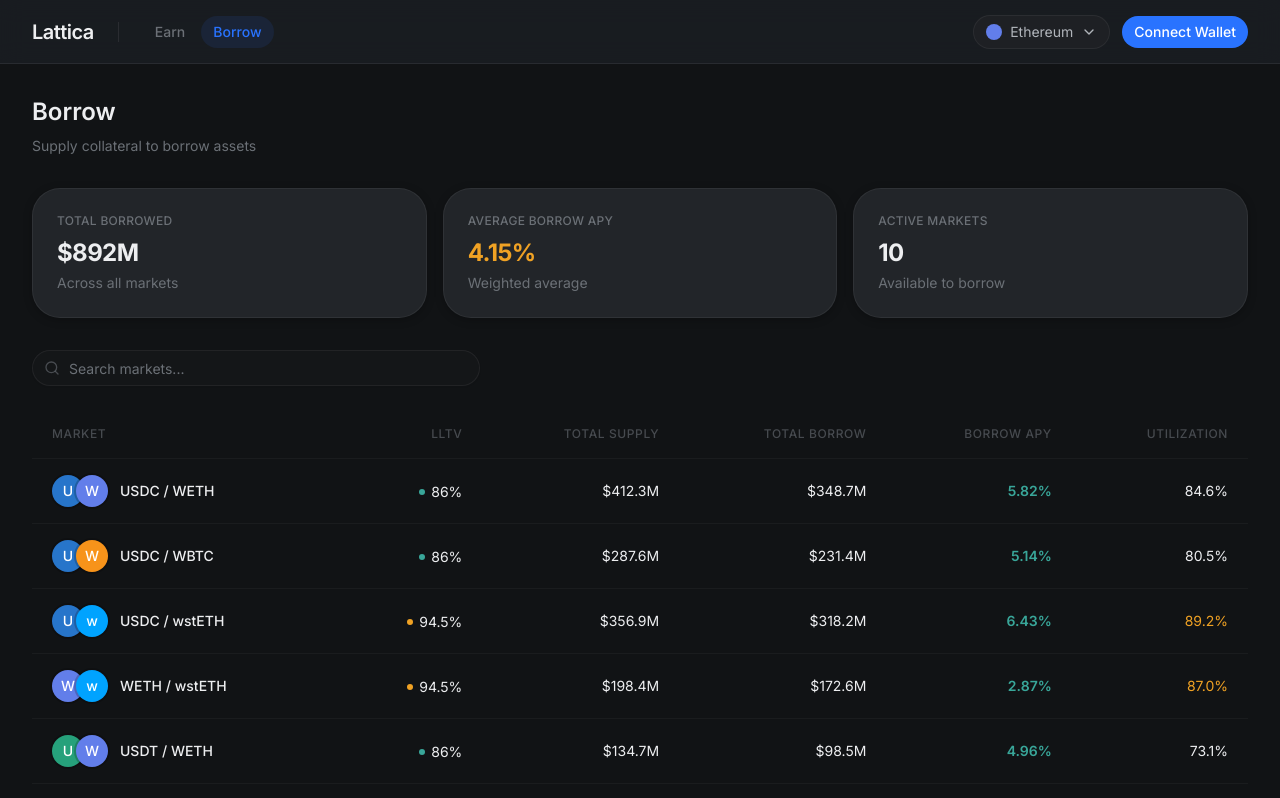
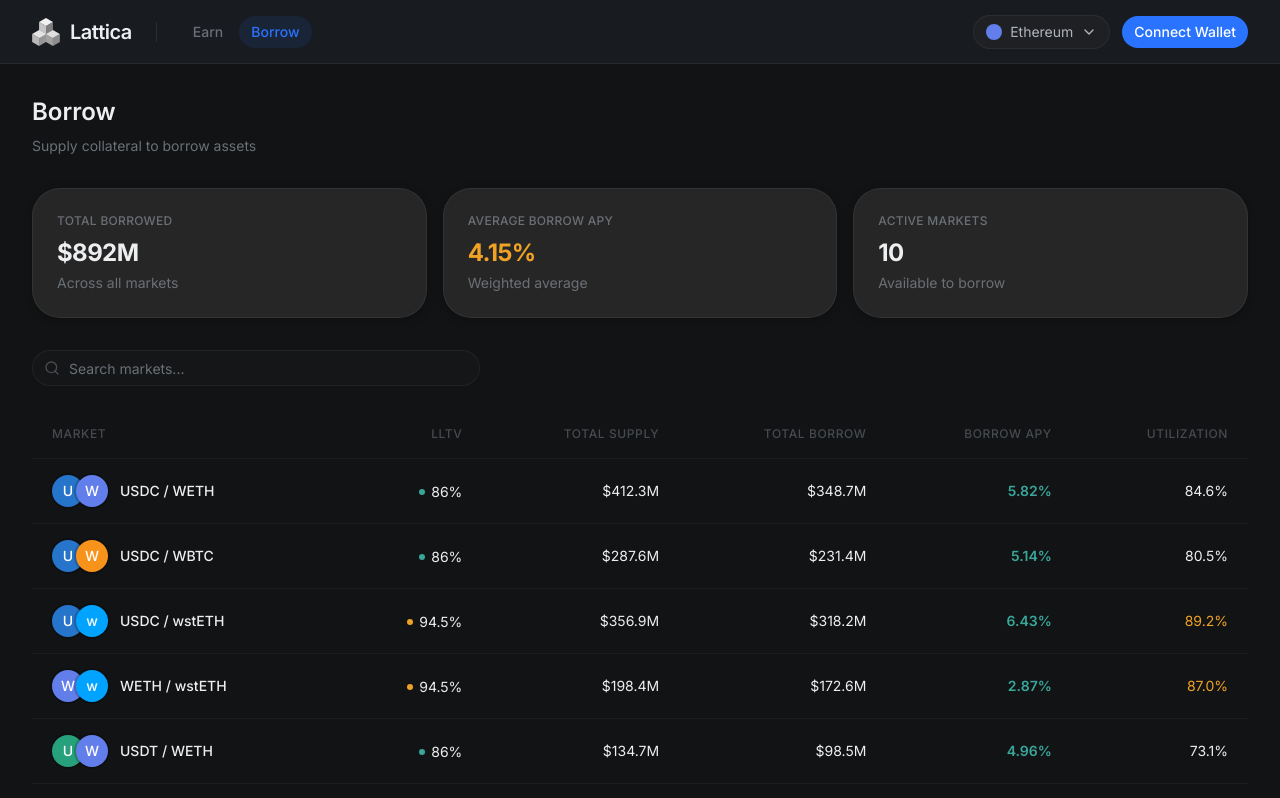
Before and after one commit to Latticaxyz/frontend, a React (Vite) app: page /borrow in a window 1280 px wide. Shown: the top 798 px of the page. Built offline with nearby package versions, Linux system fonts and the light colour scheme.

Commit message:
fix: update component styles

```diff
--- a/src/components/Navbar.tsx
+++ b/src/components/Navbar.tsx
@@ -31,8 +31,11 @@ export function Navbar() {
 		<header className="sticky top-0 z-50 h-16 border-b border-border bg-card/95 backdrop-blur-md">
 			<nav className="flex h-full items-center justify-between px-6 md:px-8">
 				<div className="flex items-center gap-6">
-					<Link to="/earn" className="text-xl font-semibold tracking-tight">
-						Lattica
+					<Link to="/earn" className="flex items-center gap-2.5">
+						<img src="/logo.svg" alt="Lattica" className="h-7 w-7" />
+						<span className="text-xl font-semibold tracking-tight">
+							Lattica
+						</span>
 					</Link>
 
 					<div className="hidden md:block h-5 w-px bg-white/[0.08]" />
--- a/src/components/StatCard.tsx
+++ b/src/components/StatCard.tsx
@@ -20,7 +20,7 @@ export function StatCard({
 	variant = "default",
 }: StatCardProps) {
 	return (
-		<div className="rounded-2xl border border-white/[0.06] bg-[#222529] p-6 shadow-[0_2px_8px_rgba(0,0,0,0.25)]">
+		<div className="rounded-2xl border border-white/[0.06] bg-[#262626] p-6 shadow-[0_2px_8px_rgba(0,0,0,0.25)]">
 			<p className="text-xs font-medium tracking-wide uppercase text-muted-foreground">
 				{label}
 			</p>
```
